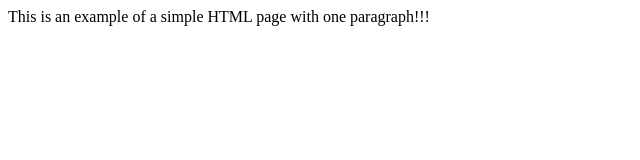
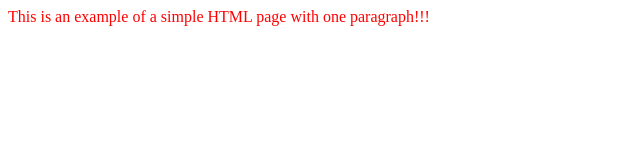
Before and after one commit to dmnistratov/ss_projects, a plain HTML site: page index.html in a window 1280 px wide. Shown: the whole page, without its empty margins (0-640 px from the left). Drawn offline with Linux system fonts and the light colour scheme.

Commit message:
Update index.html

```diff
--- a/index.html
+++ b/index.html
@@ -3,6 +3,6 @@
         <title>Example</title>
     </head>
     <body>
-        <p>This is an example of a simple HTML page with one paragraph!!! </p>
+        <p style="color: red; width="100px;">This is an example of a simple HTML page with one paragraph!!! </p>
     </body>
 </html>
```
